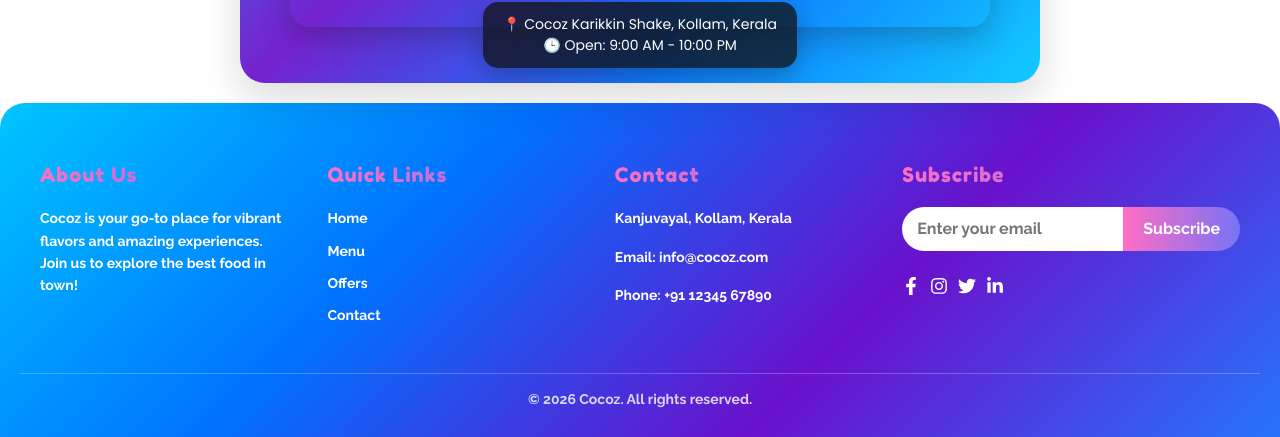
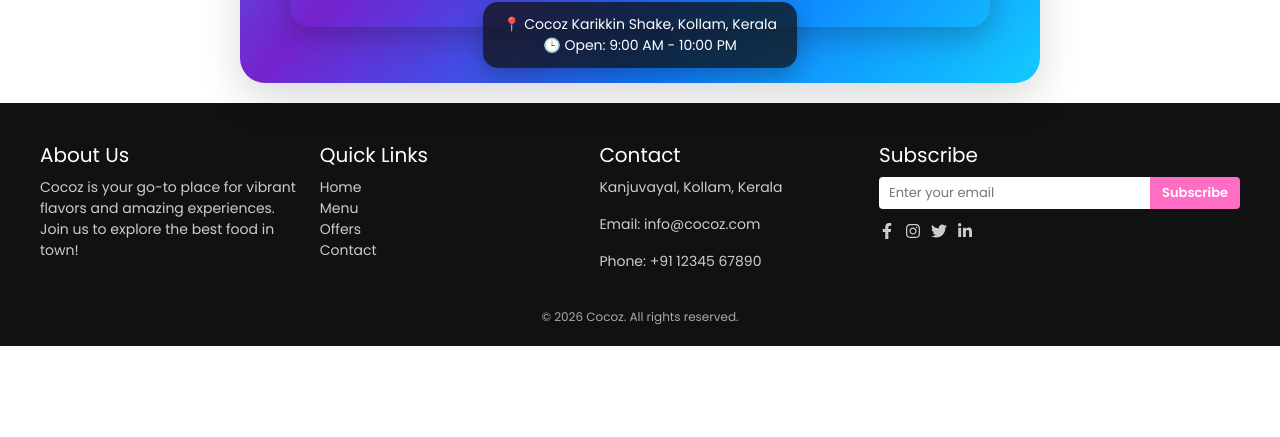
Before and after one commit to MuhammedIrfan-tech/cocoz, a React (Create React App) app: page / in a window 1280 px wide. Shown: the part 2689-3126 px from the top of the page. After the commit the page ends 3035 px from the top, so only its background shows below. Built offline with nearby package versions, Linux system fonts and the light colour scheme; grey boxes are pictures that could not be loaded.

Commit message:
Refactor footer styles for better design
Updated footer styles for improved layout and aesthetics.

```diff
--- a/src/css/footer.css
+++ b/src/css/footer.css
@@ -1,42 +1,34 @@
-/* Footer Section */
+/* Footer main styles */
 .footer-section {
-  background: linear-gradient(135deg, #00c6ff, #0072ff, #6a11cb, #2575fc);
+  background: #111;
   color: #fff;
-  padding: 60px 20px 30px;
-  border-radius: 25px 25px 0 0;
-  font-family: 'Raleway', sans-serif;
+  padding: 40px 20px 20px 20px; /* reduce top padding */
+  font-family: 'Poppins', sans-serif;
 }
 
-/* Footer Container */
 .footer-container {
   display: flex;
+  justify-content: space-between;
   flex-wrap: wrap;
-  justify-content: space-between;
-  gap: 40px;
   max-width: 1200px;
-  margin: 0 auto;
+  margin: auto;
+  gap: 20px; /* reduce gap */
 }
 
-/* Each Box */
 .footer-box {
-  flex: 1 1 220px;
+  flex: 1 1 200px;
 }
 
 .footer-box h3 {
-  font-family: 'Fredoka One', cursive;
   font-size: 20px;
-  margin-bottom: 20px;
-  background: linear-gradient(90deg, #ff6ec4, #7873f5);
-  -webkit-background-clip: text;
-  -webkit-text-fill-color: transparent;
-  letter-spacing: 1px;
+  margin-bottom: 10px; /* smaller margin */
 }
 
-.footer-box p, .footer-box a, .footer-box li {
+.footer-box p,
+.footer-box ul li {
   font-size: 14px;
-  line-height: 1.6;
-  color: #fff;
-  text-decoration: none;
+  line-height: 1.5; /* tighter line height */
+  color: #ccc;
 }
 
 .footer-box ul {
@@ -44,84 +36,125 @@
   padding: 0;
 }
 
-.footer-box ul li {
-  margin-bottom: 10px;
+.footer-box ul li a {
+  color: #ccc;
+  text-decoration: none;
+  transition: color 0.3s;
 }
 
-/* Newsletter */
+.footer-box ul li a:hover {
+  color: #ff6ec4;
+}
+
 .newsletter {
   display: flex;
-  margin-bottom: 20px;
+  margin-bottom: 10px;
 }
 
 .newsletter input {
   flex: 1;
-  padding: 10px 15px;
-  border-radius: 25px 0 0 25px;
+  padding: 6px 10px;
+  border-radius: 4px 0 0 4px;
   border: none;
   outline: none;
+  font-size: 13px;
 }
 
 .newsletter button {
-  padding: 10px 20px;
-  border-radius: 0 25px 25px 0;
+  padding: 6px 12px;
   border: none;
-  background: linear-gradient(90deg, #ff6ec4, #7873f5);
+  background: #ff6ec4;
   color: #fff;
+  font-weight: 600;
+  border-radius: 0 4px 4px 0;
   cursor: pointer;
-  font-weight: 700;
-  transition: all 0.3s ease;
+  transition: background 0.3s;
+  font-size: 13px;
 }
 
 .newsletter button:hover {
-  transform: scale(1.05);
-  filter: brightness(1.2);
+  background: #7873f5;
 }
 
-/* Social Icons */
+.social-icons {
+  display: flex;
+  gap: 10px; /* smaller gap */
+}
+
 .social-icons a {
-  display: inline-block;
-  margin-right: 10px;
-  color: #fff;
-  font-size: 18px;
-  transition: transform 0.3s ease, color 0.3s ease;
+  font-size: 16px; /* slightly smaller icons */
+  color: #ccc;
+  transition: color 0.3s;
 }
 
 .social-icons a:hover {
   color: #ff6ec4;
-  transform: scale(1.2);
 }
 
-/* Footer Bottom */
 .footer-bottom {
   text-align: center;
-  margin-top: 30px;
-  font-size: 14px;
-  opacity: 0.8;
-  border-top: 1px solid rgba(255,255,255,0.3);
-  padding-top: 15px;
+  margin-top: 20px;
+  font-size: 12px; /* smaller text */
+  color: #aaa;
 }
 
-/* Responsive */
-@media (max-width: 1024px) {
+/* ===== RESPONSIVE ===== */
+@media (max-width: 992px) {
   .footer-container {
-    gap: 25px;
+    flex-direction: column;
+    align-items: center;
+    gap: 15px;
+  }
+
+  .footer-box {
+    flex: 1 1 100%;
+    text-align: center;
+  }
+
+  .newsletter {
+    flex-direction: column;
+    gap: 5px;
+  }
+
+  .newsletter input {
+    border-radius: 4px;
+  }
+
+  .newsletter button {
+    border-radius: 4px;
+  }
+
+  .social-icons {
+    justify-content: center;
   }
 }
 
-@media (max-width: 768px) {
-  .footer-container {
-    flex-direction: column;
-    align-items: center;
+@media (max-width: 480px) {
+  .footer-box h3 {
+    font-size: 18px;
   }
-  .newsletter {
-    flex-direction: column;
+
+  .footer-box p,
+  .footer-box ul li {
+    font-size: 12px;
   }
-  .newsletter input {
-    border-radius: 25px;
-    margin-bottom: 10px;
+
+  .newsletter input,
+  .newsletter button {
+    font-size: 12px;
+    padding: 5px 8px;
   }
-  .newsletter button {
-    border-radius: 25px;
+
+  .social-icons a {
+    font-size: 14px;
+  }
+
+  .footer-section {
+    padding: 20px 10px 10px 10px; /* even less vertical space */
+  }
+
+  .footer-bottom {
+    font-size: 11px;
+    margin-top: 15px;
   }
 }
```
